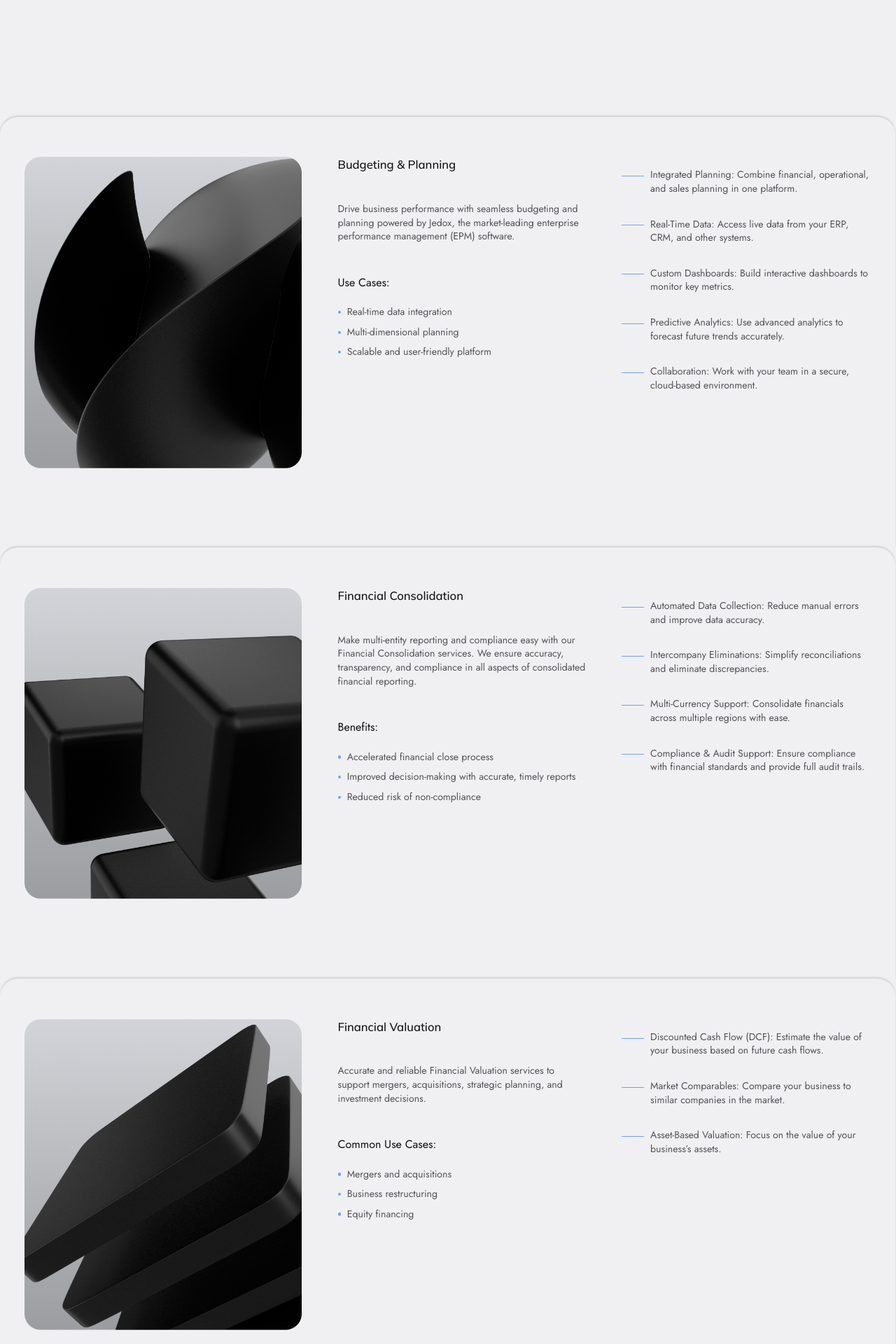
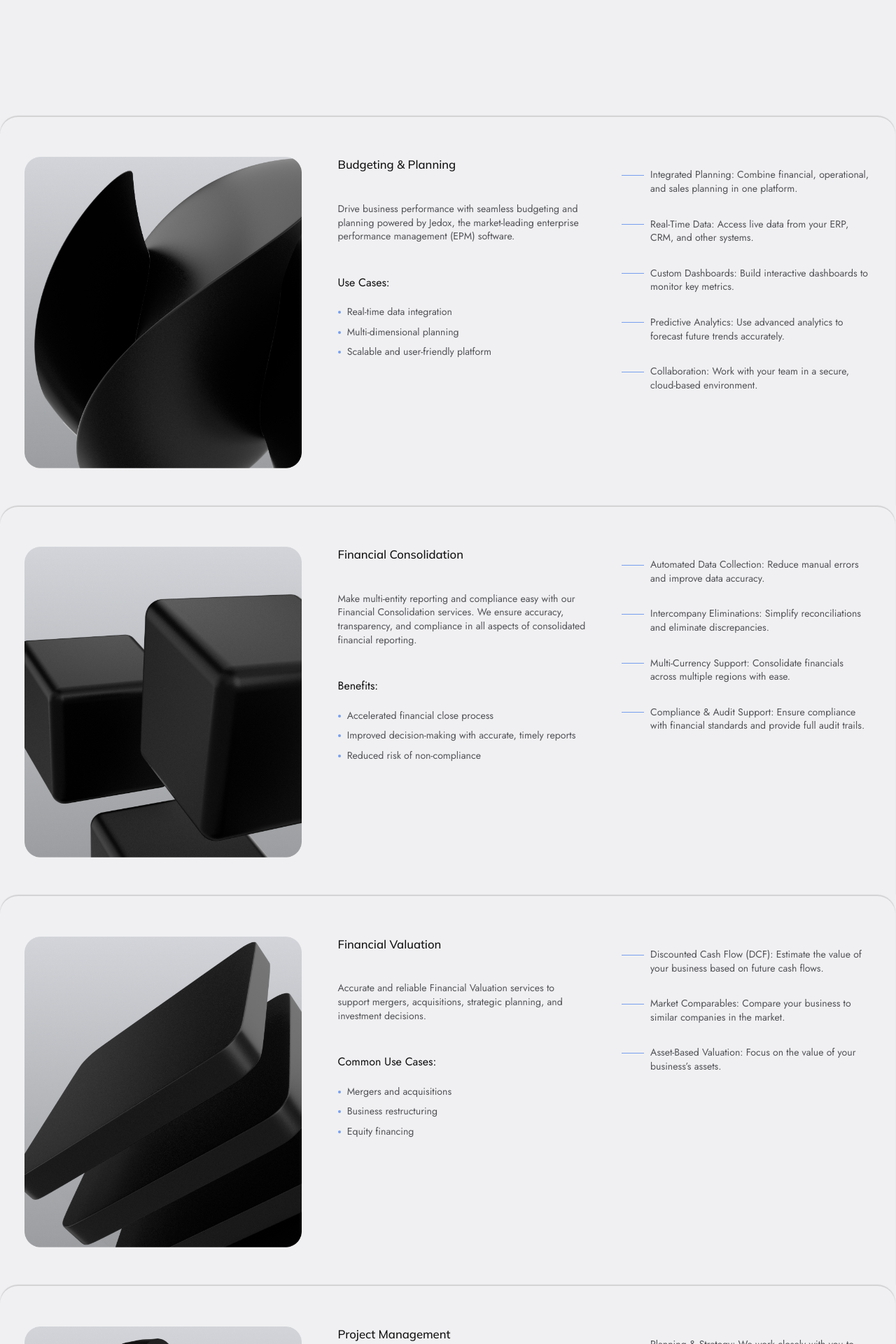
Before and after one commit to amaksix/5w, a Jekyll site: the page built from en/products.md, in a window 1280 px wide. Shown: the part 1055-2975 px from the top of the page at 70% size. Built offline with Jekyll 4.4.1, drawn with Linux system fonts in a browser that asks for light colours; some web fonts are replaced.

Commit message:
fixes for products

```diff
--- a/assets/css/products.css
+++ b/assets/css/products.css
@@ -84,15 +84,16 @@
     margin-left: -1.35vw;
     position: relative; /* Ensures child elements respect z-index */
     margin-bottom: 10.5vw;
+
 }
 
 .product-container {
     position: sticky;
-    top: 1vw;
+    top: 2.5vw;
     border-top-left-radius: 2vw;
     border-top-right-radius: 2vw;
-    box-shadow: 0 -0.13vw 0.2vw rgba(15, 15, 16, 0.15);
-    height: 43.6vw;
+    box-shadow: 0 -0.13vw 0.1vw rgba(15, 15, 16, 0.15);
+    height: 39vw;
     width: 94.5vw;
     display: grid;
     grid-template-columns: 31vw 27.7vw 27.7vw;
@@ -160,7 +161,7 @@
 }
 .product-content-right-list-elem{
     display: flex;
-    align-items: center;
+    align-items: start;
     gap: 0.69vw; /* Space between bullet and text */
     margin-bottom: 2.4vw; /* Space between list items */
 }
@@ -169,7 +170,7 @@
     height:0.07vw; /* Custom height */
     border-top: 0.07vw solid #779FEE;
     flex-shrink: 0;
-    margin-top: -1.25vw;
+    margin-top: 0.75vw;
 }
 
 .products-bottom-section-image{
@@ -177,7 +178,7 @@
 
 }
 .products-bottom-section-container{
-    margin-bottom: 10.5vw;
+    margin-bottom: 13.8vw;
     position: relative;
 }
 .products-bottom-section-right-container{
@@ -212,6 +213,7 @@
     margin: auto;
     width: 26.6vw;
     height: 13.1vw;
+    margin-top: 1vw;
 }
 .products-bottom-section-left-container-content-header{
     color:#0F0F10;
@@ -229,7 +231,7 @@
     gap: 0.4vw;
     color:#F0F0F2;
     align-content: center;
-    margin-top: 2.2vw;
+    margin-top: 2vw;
 }
 .products-bottom-section-left-container-button > .angled-arrow
 {
```
